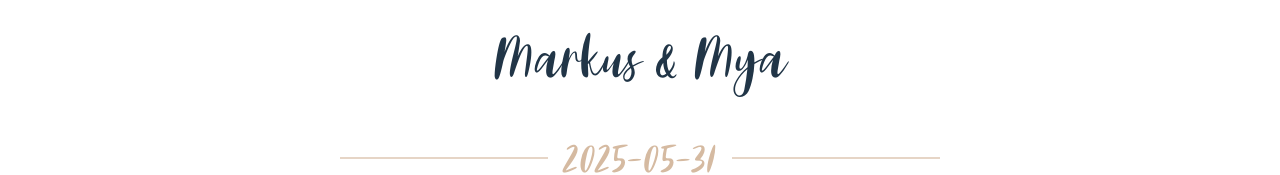
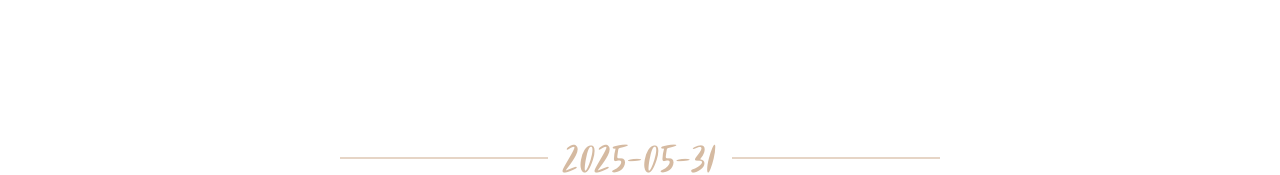
Before and after one commit to Jyrgen1994/Br-llop, a React (Vite) app: page / in a window 1280 px wide. Shown: the top 175 px of the page. Built offline with nearby package versions, Linux system fonts and the light colour scheme.

Commit message:
Font fix 8

```diff
--- a/src/components/Header.tsx
+++ b/src/components/Header.tsx
@@ -18,12 +18,12 @@ const Header = () => {
         fontWeight="bold"
         fontFamily="adelio"
         userSelect="none" // prevents text selection
-        color="brand.navy"
+        color="transparent"
         display="block" // Ensure block display
         width="100%" // Full width
         textAlign={"center"}
         sx={{
-          WebkitTextFillColor: "brand.navy", // Force text color on webkit
+          WebkitTextFillColor: "transparent", // Force text color on webkit
           textRendering: "optimizeLegibility", // Improve text rendering
           WebkitFontSmoothing: "antialiased", // Better font smoothing
           MozOsxFontSmoothing: "grayscale"
```
